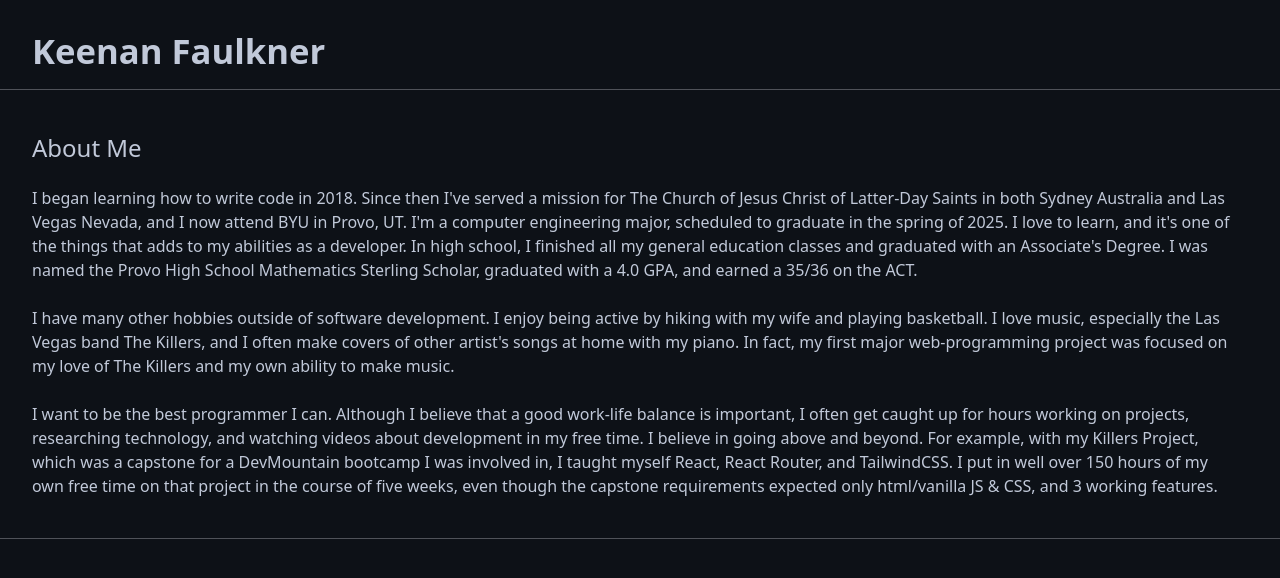
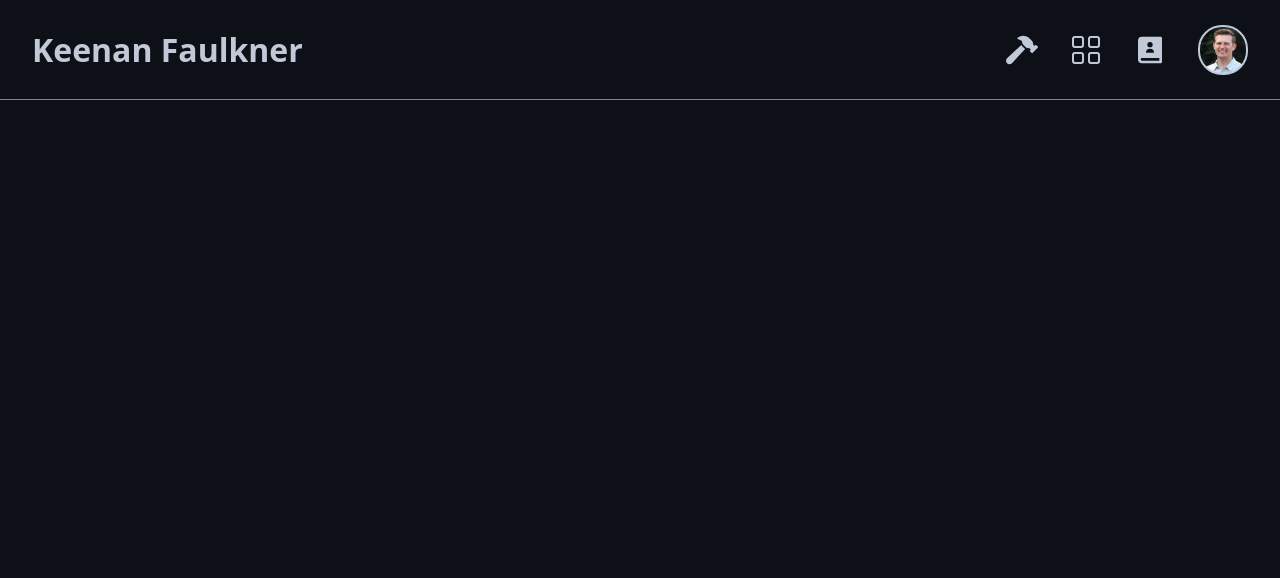
Before and after one commit to KeenanRileyFaulkner/KeenanRileyFaulkner.github.io, a React (Create React App) app: page / in a window 1280 px wide. Shown: the top 578 px of the page. Built offline with nearby package versions, Linux system fonts and the light colour scheme.

Commit message:
Refactored header to separate component that functions like a nav bar

```diff
--- a/package.json
+++ b/package.json
@@ -9,6 +9,7 @@
     "@testing-library/user-event": "^13.5.0",
     "react": "^18.2.0",
     "react-dom": "^18.2.0",
+    "react-icons": "^4.4.0",
     "react-scripts": "5.0.1",
     "web-vitals": "^2.1.4"
   },
--- a/src/App.js
+++ b/src/App.js
@@ -1,35 +1,11 @@
 import './App.css';
+import Header from './components/Header';
 
 function App() {
   return (
     <div>
       <div className='bg-[#0d1117] background' />
-      <div className='contentContainer'>
-        <h1 className='text-[#c1c9d9] mt-[25px] text-[26pt] font-semibold border-b-[1px] border-[#4f5259] pl-8 pb-3'>Keenan Faulkner</h1>
-        <section className='p-10 pl-8 border-b-[1px] border-[#4f5259]'>
-          <h2 className='text-[#c1c9d9] font-medium text-[18pt]'>About Me</h2>
-          <p className='text-[#c1c9d9] text-[12pt] mt-5'>
-            I began learning how to write code in 2018. Since then I've served a mission for The Church of Jesus Christ of Latter-Day Saints
-            in both Sydney Australia and Las Vegas Nevada, and I now attend BYU in Provo, UT. I'm a computer engineering major,
-            scheduled to graduate in the spring of 2025. I love to learn, and it's one of the things that adds to my abilities as a developer.
-            In high school, I finished all my general education classes and graduated with an Associate's Degree. I was named the
-            Provo High School Mathematics Sterling Scholar, graduated with a 4.0 GPA, and earned a 35/36 on the ACT.
-            <br />
-            <br />
-            I have many other hobbies outside of software development. I enjoy being active by hiking with my wife and playing basketball. I
-            love music, especially the Las Vegas band The Killers, and I often make covers of other artist's songs at home with my piano. In fact,
-            my first major web-programming project was focused on my love of The Killers and my own ability to make music.
-            <br />
-            <br />
-            I want to be the best programmer I can. Although I believe that a good work-life balance is important, I often get
-            caught up for hours working on projects, researching technology, and watching videos about development in my free time.
-            I believe in going above and beyond. For example, with my Killers Project, which was a capstone for a DevMountain bootcamp I was
-            involved in, I taught myself React, React Router, and TailwindCSS. I put in well over 150 hours of my own free time on
-            that project in the course of five weeks, even though the capstone requirements expected only html/vanilla JS & CSS, and
-            3 working features.
-          </p>
-        </section>
-      </div>
+      <Header />
     </div>
 
   );
--- /dev/null
+++ b/src/components/Header.js
@@ -0,0 +1,17 @@
+import {RiContactsBook2Fill as ContactIcon} from 'react-icons/ri'
+import {BsGrid as ProjectIcon} from 'react-icons/bs'
+import {FaHammer as SkillsIcon} from 'react-icons/fa'
+
+const Header = () => {
+    return (
+        <div className="w-screen h-[100px] border-b-[1px] border-[#808691] fixed flex items-center">
+            <h1 className="font-semibold text-[#c1c9d9] text-[24pt] pl-8 mr-auto">Keenan Faulkner</h1>
+            <SkillsIcon className='text-[24pt] text-[#c1c9d9] hover:text-white hover:cursor-pointer mx-4' />
+            <ProjectIcon className='text-[24pt] text-[#c1c9d9] hover:text-white hover:cursor-pointer mx-4' />
+            <ContactIcon className='text-[24pt] text-[#c1c9d9] hover:text-white hover:cursor-pointer mx-4' />
+            <div className='h-[50px] w-[50px] bg-profilePic bg-cover rounded-3xl ml-4 mr-8 border-[2px] border-[#c1c9d9] hover:border-white hover:cursor-pointer'/>
+        </div>
+    )
+}
+
+export default Header;
--- a/tailwind.config.js
+++ b/tailwind.config.js
@@ -4,7 +4,11 @@ module.exports = {
     "./src/**/*.{js,jsx,ts,tsx}",
   ],
   theme: {
-    extend: {},
+    extend: {
+      backgroundImage: {
+        "profilePic": "url('/src/images/Profile Pic 2022.jpg')",
+      }
+    },
   },
   plugins: [],
 }
```
Also changed, not shown: src/images/Profile Pic 2022.jpg (added), 1 other file (tests, documents, lock files or other folders).
